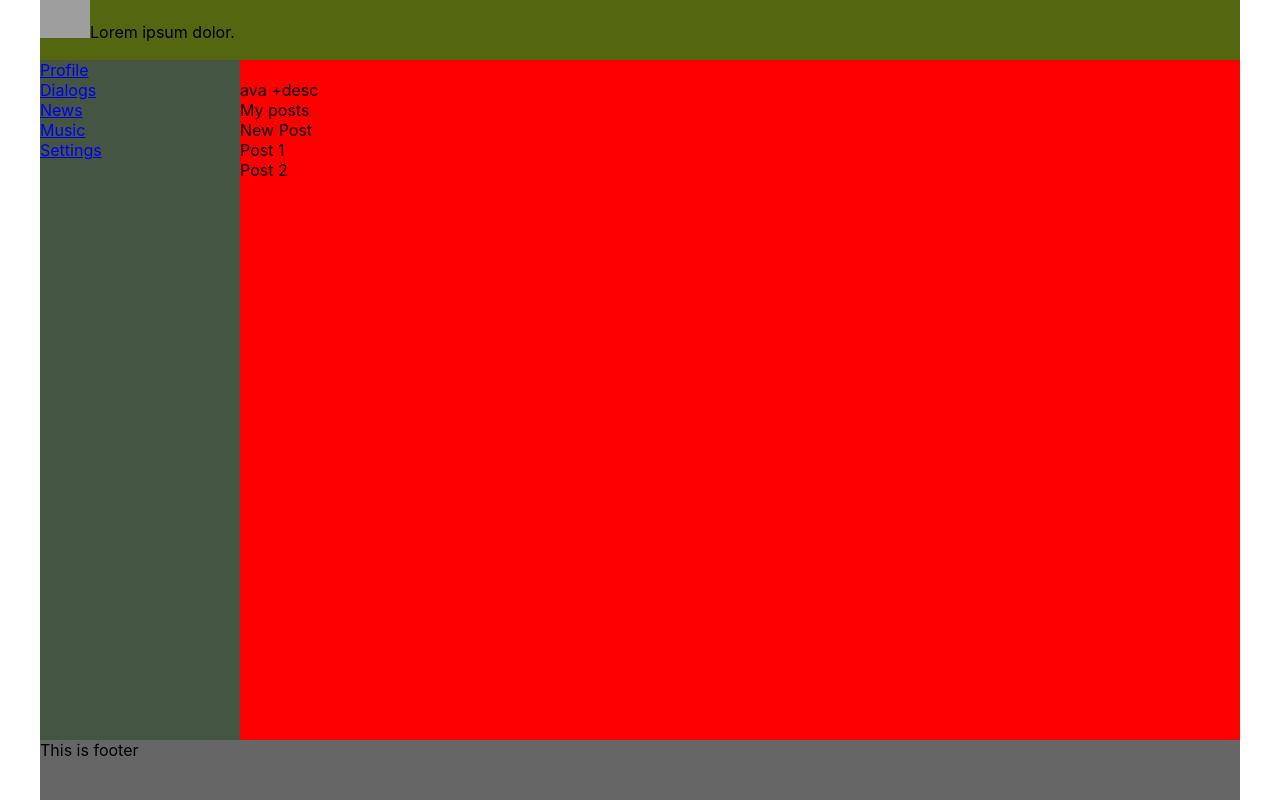
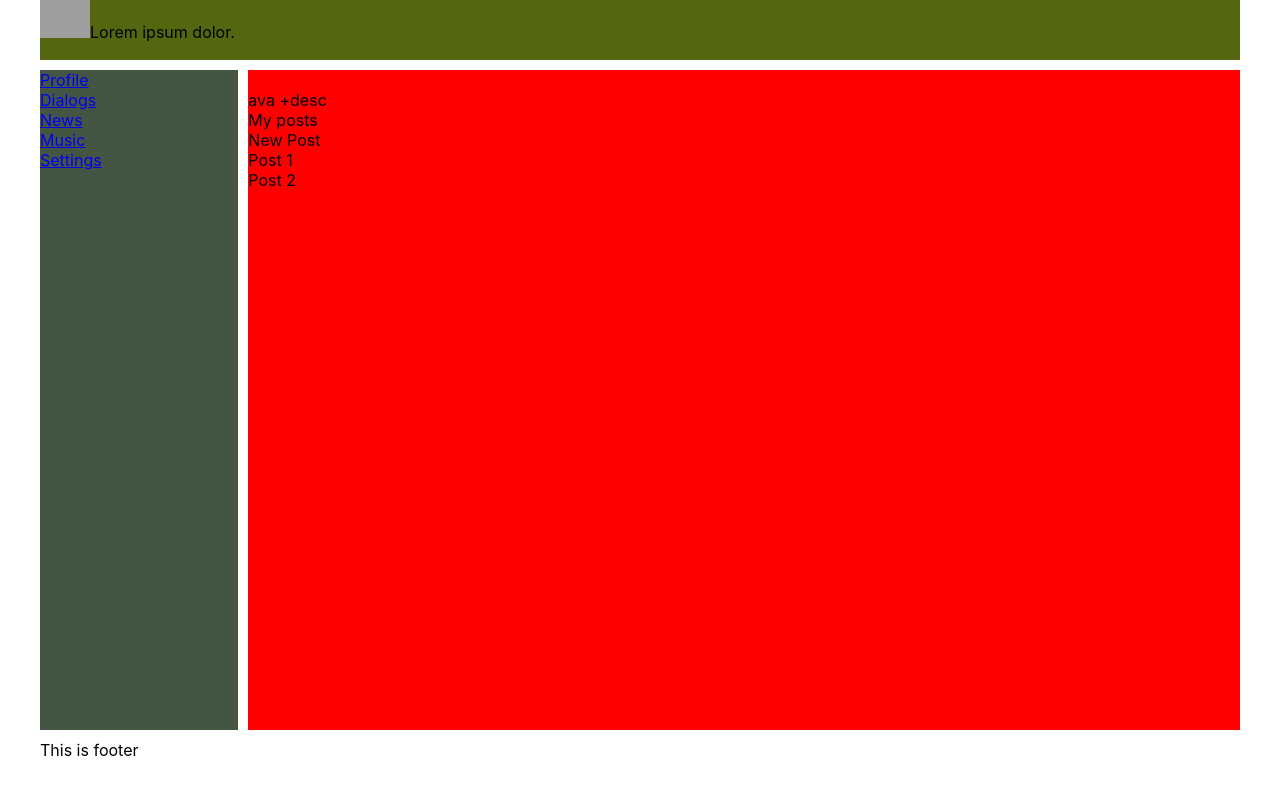
Before and after one commit to Vance051/social-network, a React (Create React App) app: page / in a window 1280 px wide. Built offline with nearby package versions, Linux system fonts and the light colour scheme; grey boxes are pictures that could not be loaded.

Commit message:
14. Refactoring. Moved styles to the corresponding style components

```diff
--- a/src/App.css
+++ b/src/App.css
@@ -6,32 +6,8 @@
 
     grid-template-rows: 60px 1fr 60px;
     grid-auto-columns: 2fr 10fr;
+    gap: 10px;
     grid-template-areas: 'header  header'
                         'nav content'
                         'footer footer';
 }
-
-
-.header {
-    grid-area: header;
-    background: #561;
-}
-
-.header img {
-    width: 50px;
-}
-
-.nav {
-    grid-area: nav;
-    background: #454;
-}
-
-.content {
-    grid-area: content;
-    background: red;
-}
-
-.footer {
-    grid-area: footer;
-    background:  #666;
-}
--- a/src/Components/Footer/Footer.module.css
+++ b/src/Components/Footer/Footer.module.css
@@ -0,0 +1,4 @@
+.footer {
+    grid-area: footer;
+    background:  #666;
+}
--- a/src/Components/Footer/Footer.tsx
+++ b/src/Components/Footer/Footer.tsx
@@ -1,9 +1,10 @@
 import React from 'react';
+import s from './Footer.module.css'
 
 const Footer = () => {
     return (
-        <div className={'footer'}>
-This is footer
+        <div className={s.footers}>
+            This is footer
         </div>
     );
 };
--- a/src/Components/Header/Header.module.css
+++ b/src/Components/Header/Header.module.css
@@ -0,0 +1,8 @@
+.header {
+    grid-area: header;
+    background: #561;
+}
+
+.header img {
+    width: 50px;
+}
--- a/src/Components/Header/Header.tsx
+++ b/src/Components/Header/Header.tsx
@@ -1,8 +1,8 @@
 import React from 'react';
-
+import s from './Header.module.css'
 const Header = () => {
     return (
-        <div className={'header'}>
+        <div className={s.header}>
             <header >
                 <img
                     src="https://img.freepik.com/free-photo/view-of-3d-letter-k_23-2150890896.jpg?w=1480&t=st=1700601618~exp=1700602218~hmac=faa4953b54bc36a9b25c081d0903e5a7a81695f6b6c7394e83b4c06efa9486d6"
--- a/src/Components/NavBar/NavBar.module.css
+++ b/src/Components/NavBar/NavBar.module.css
@@ -0,0 +1,4 @@
+.nav {
+    grid-area: nav;
+    background: #454;
+}
--- a/src/Components/NavBar/NavBar.tsx
+++ b/src/Components/NavBar/NavBar.tsx
@@ -1,9 +1,9 @@
 import React from 'react';
-
+import s from './NavBar.module.css'
 const NavBar = () => {
     return (
 
-        <nav className={'nav'}>
+        <nav className={s.nav}>
             <div>
                 <a href="/#">Profile</a>
             </div>
--- a/src/Components/Profile/Profile.module.css
+++ b/src/Components/Profile/Profile.module.css
@@ -0,0 +1,4 @@
+.content {
+    grid-area: content;
+    background: red;
+}
--- a/src/Components/Profile/Profile.tsx
+++ b/src/Components/Profile/Profile.tsx
@@ -1,8 +1,8 @@
 import React from 'react';
-
+import s from './Profile.module.css'
 const Profile = () => {
     return (
-        <div className={'content'}>
+        <div className={s.content}>
             <div>
                 <img src="" alt=""/>
             </div>
```
